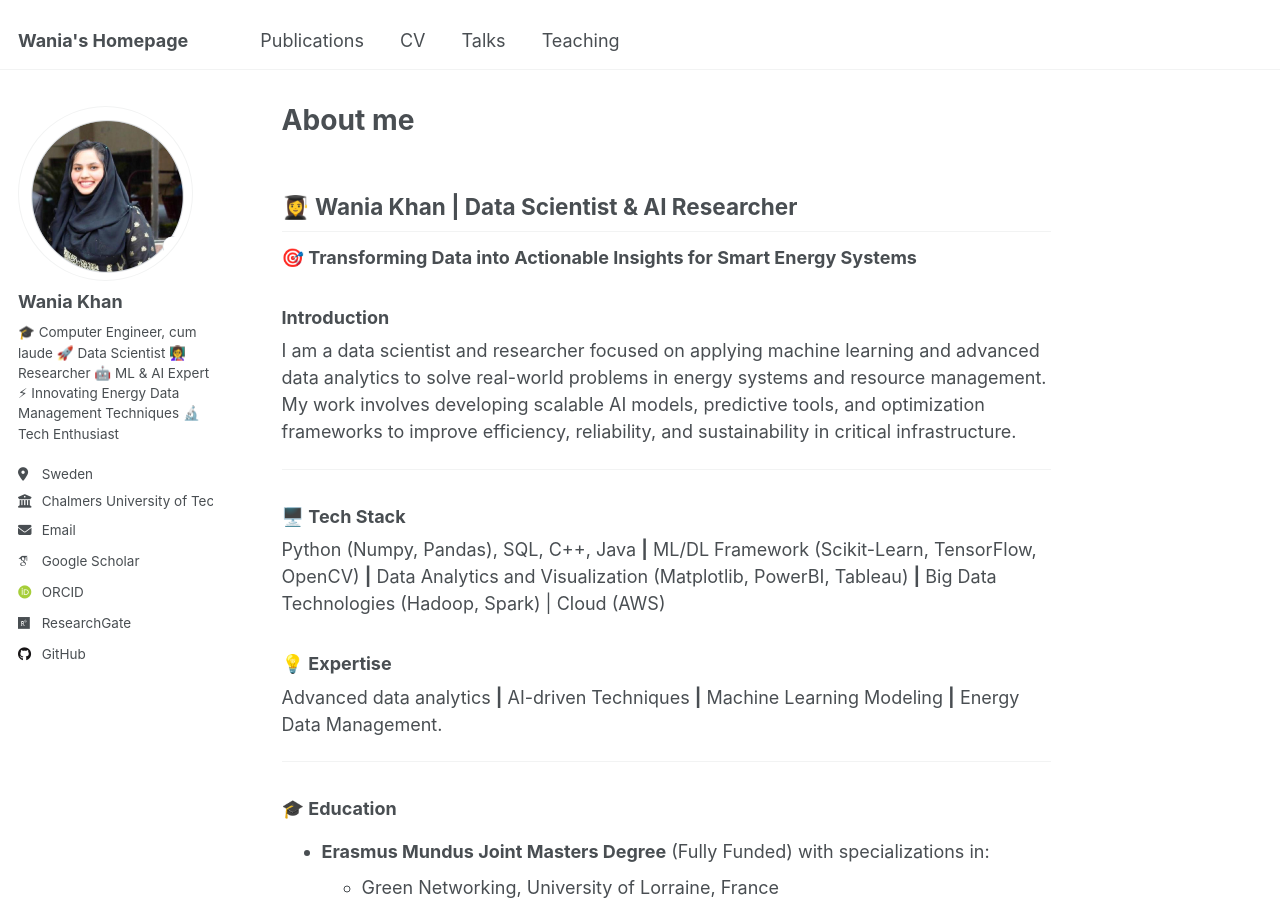
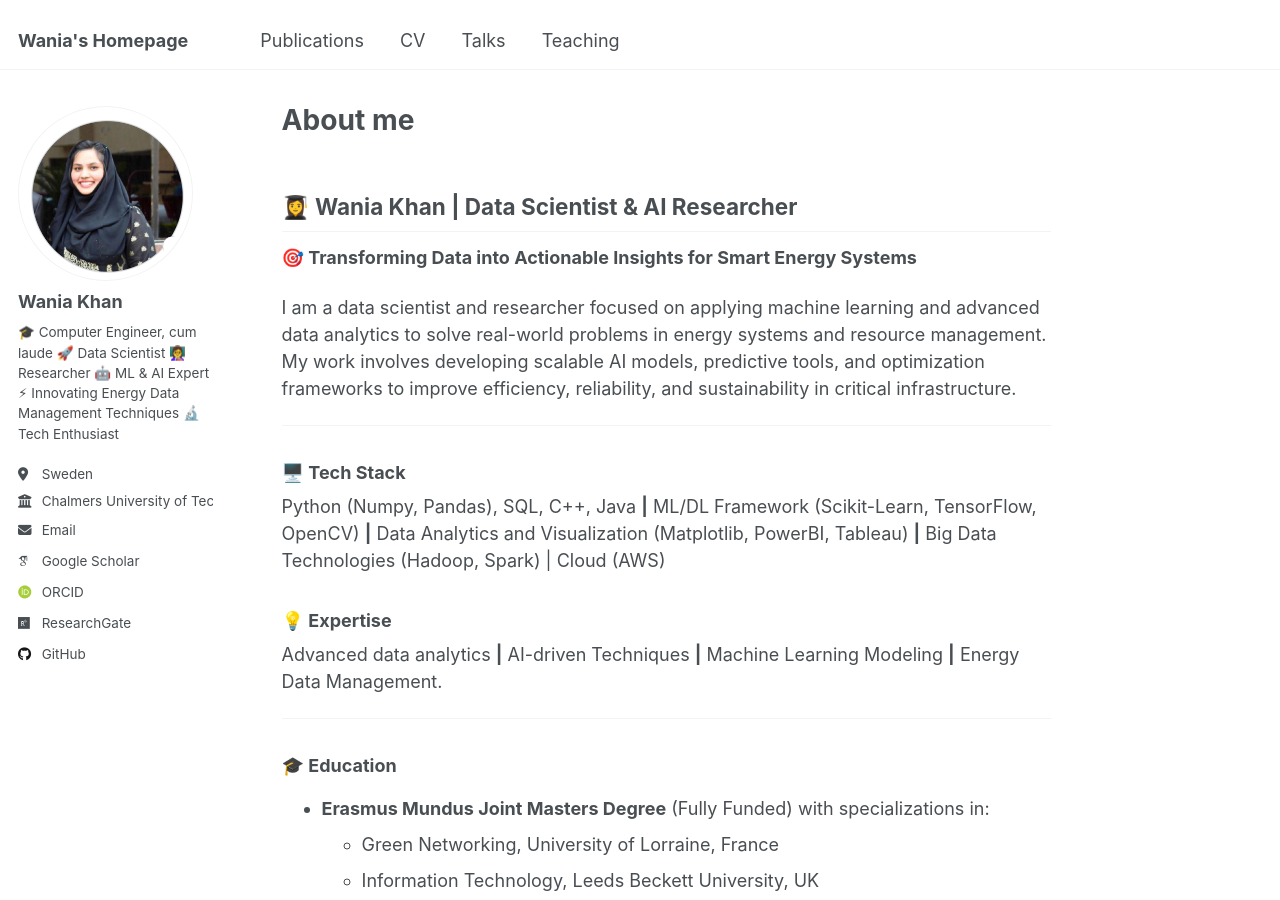
Before and after one commit to WaniaKhance/WaniaKhan-Profile, a Jekyll site: the page built from _pages/about.md, in a window 1280 px wide and 900 px high. Built offline with Jekyll 4.4.1, drawn with Linux system fonts in a browser that asks for light colours; some web fonts are replaced.

Commit message:
Update about.md

```diff
--- a/_pages/about.md
+++ b/_pages/about.md
@@ -11,8 +11,6 @@ redirect_from:
 
 **🎯 Transforming Data into Actionable Insights for Smart Energy Systems**
 
-
-### **Introduction**
 
 I am a data scientist and researcher focused on applying machine learning and advanced data analytics to solve real-world problems in energy systems and resource management. My work involves developing scalable AI models, predictive tools, and optimization frameworks to improve efficiency, reliability, and sustainability in critical infrastructure.
 
```
